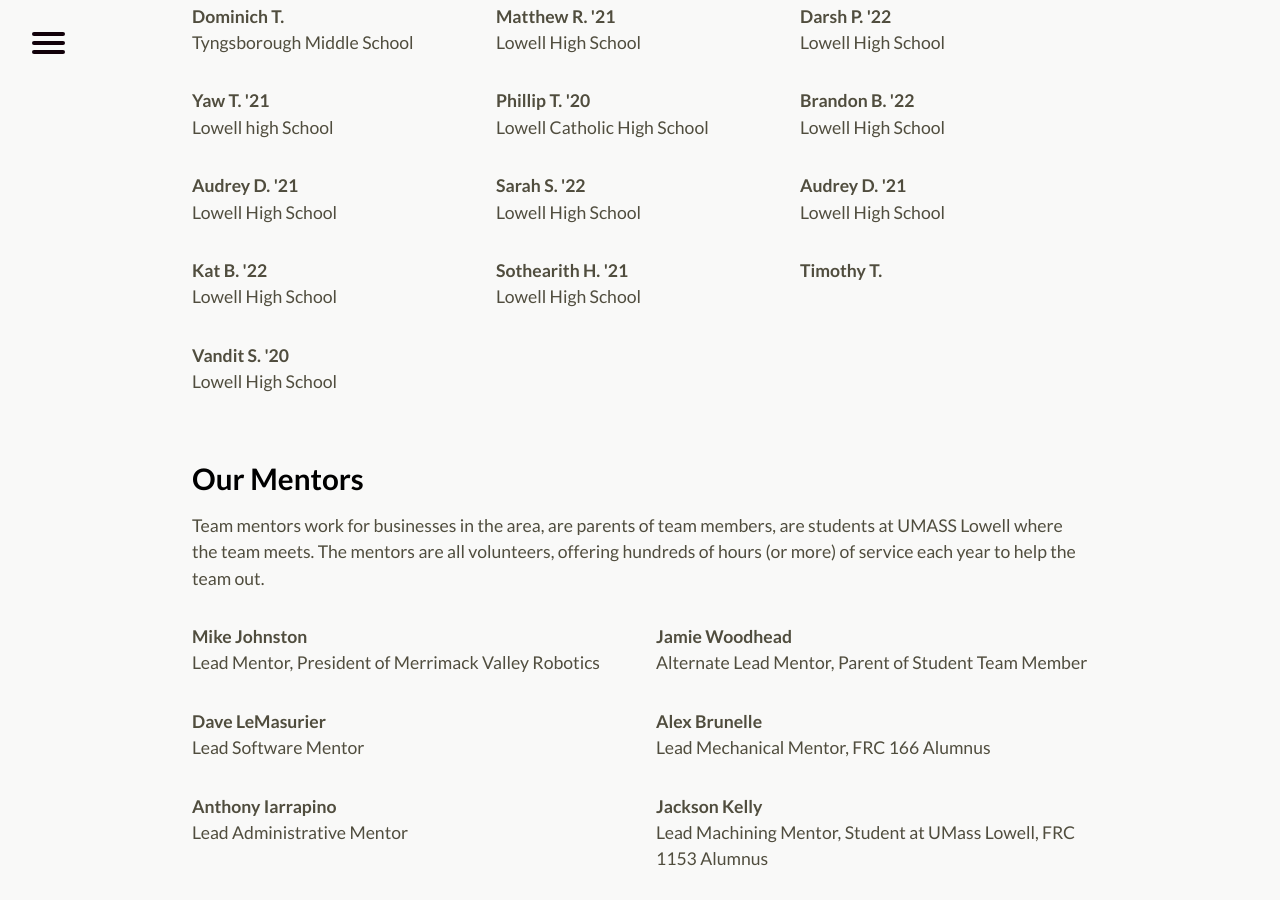
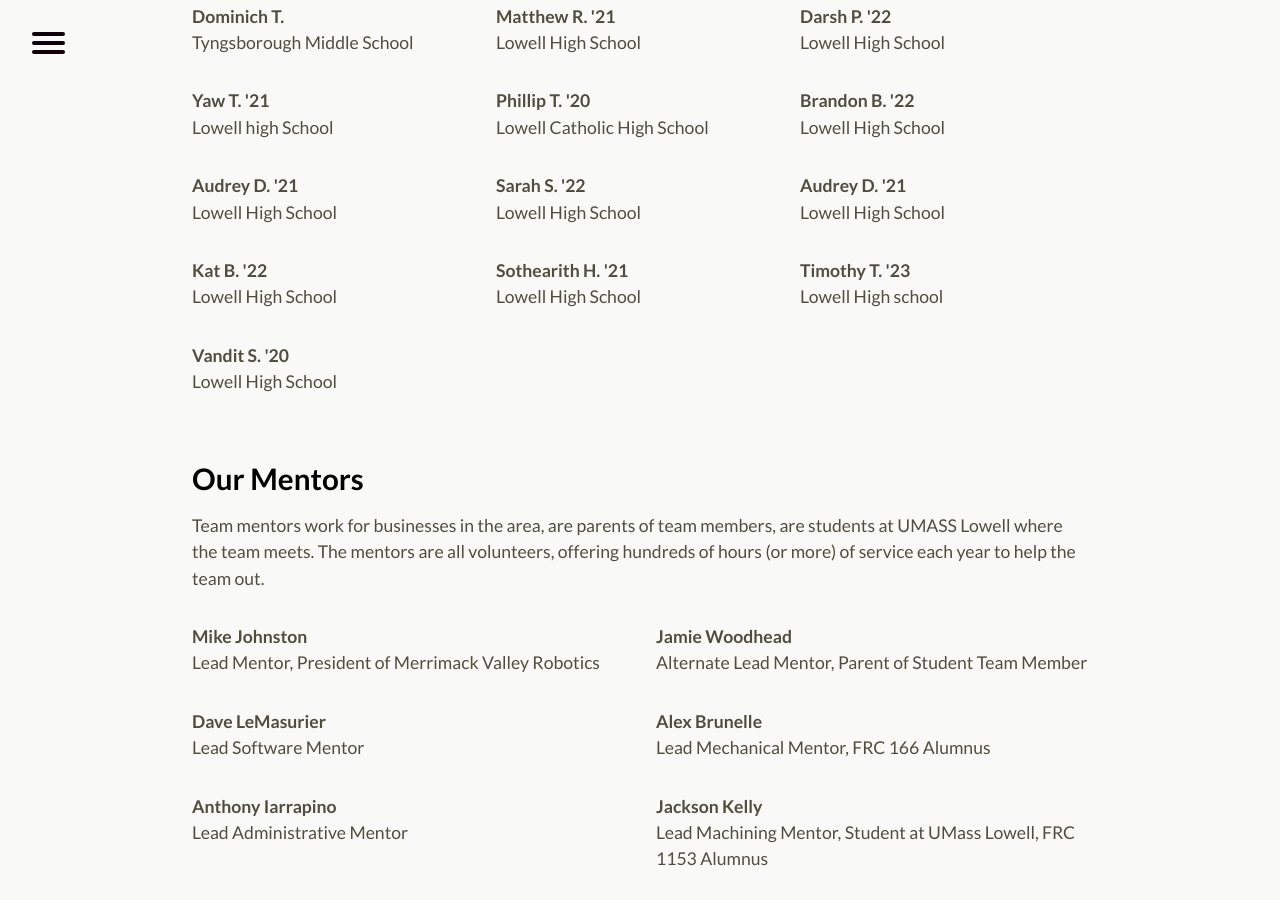
Before and after one commit to perSEVERE-5962/frc5962, a Jekyll site: the page built from about.md, in a window 1280 px wide and 900 px high, scrolled down 2110 px. Built offline with Jekyll 4.4.1, drawn with Linux system fonts in a browser that asks for light colours.

Commit message:
Updated Timothy T

```diff
--- a/_students/timothy-t.markdown
+++ b/_students/timothy-t.markdown
@@ -1,4 +1,6 @@
 ---
 title: Timothy T.
 date: 2019-10-20 14:50:00 Z
+grad-year: 2023
+school: Lowell High school
 ---
```
